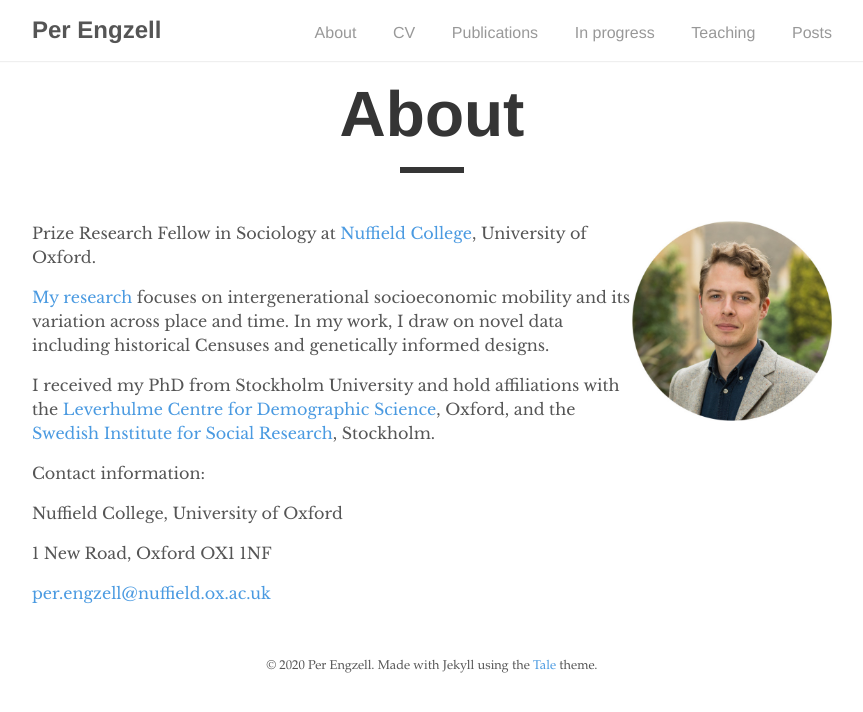
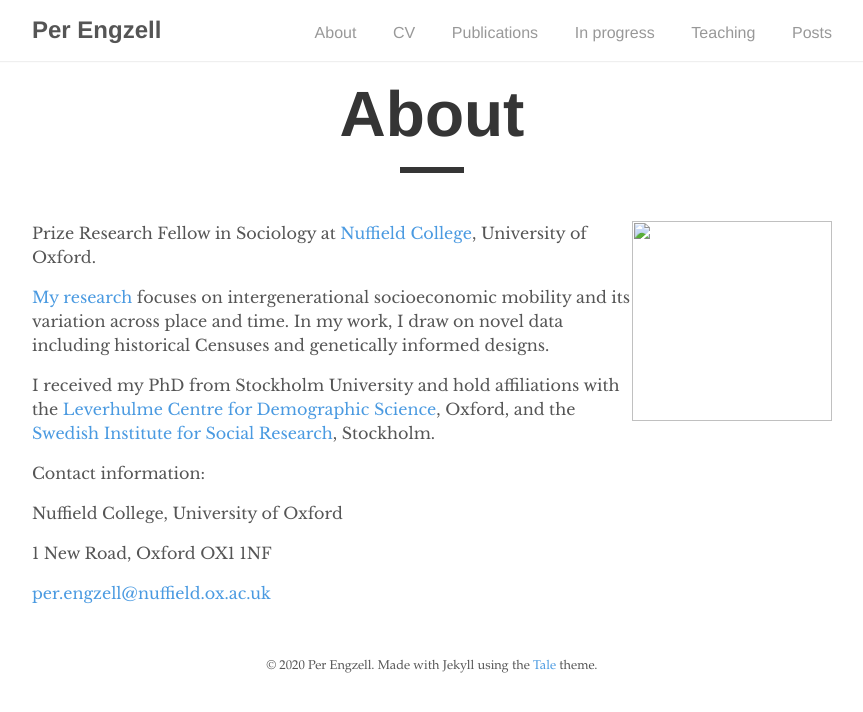
Before and after one commit to pengzell/pengzell.github.io, a Jekyll site: the page built from _pages/about.md, in a window 1280 px wide. Shown: the top 712 px of the page, without its empty margins (208-1071 px from the left). Built offline with Jekyll 4.4.1, drawn with Linux system fonts in a browser that asks for light colours.

Commit message:
Update about.md

```diff
--- a/_pages/about.md
+++ b/_pages/about.md
@@ -5,7 +5,7 @@
 permalink: /about/
 ---
 
-<img style="float: right;" src="https://github.com/pengzell/pengzell.github.io/blob/master/_pages/unnamed.jpg" width="200" height="200">
+<img style="float: right;" src="unnamed.jpg" width="200" height="200">
 
 Prize Research Fellow in Sociology at [Nuffield College](https://www.nuffield.ox.ac.uk), University of Oxford.
 
```
